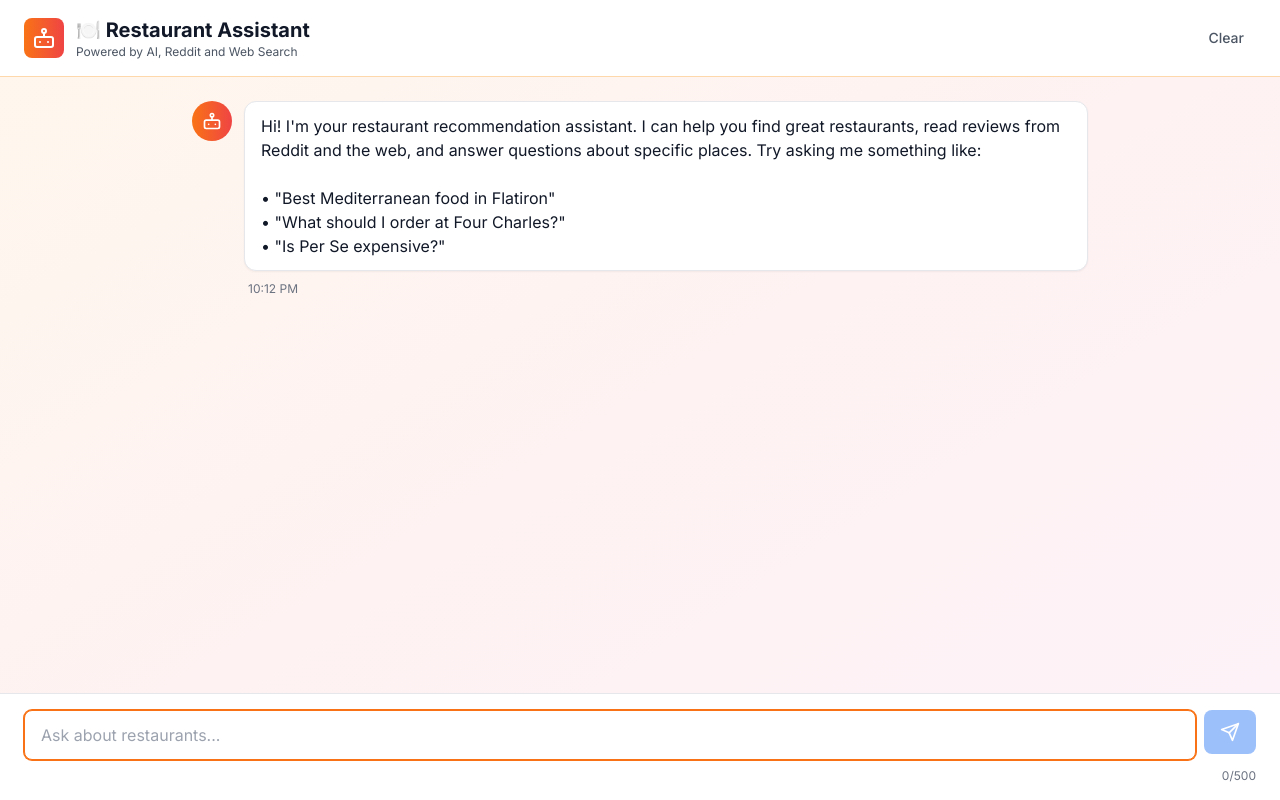
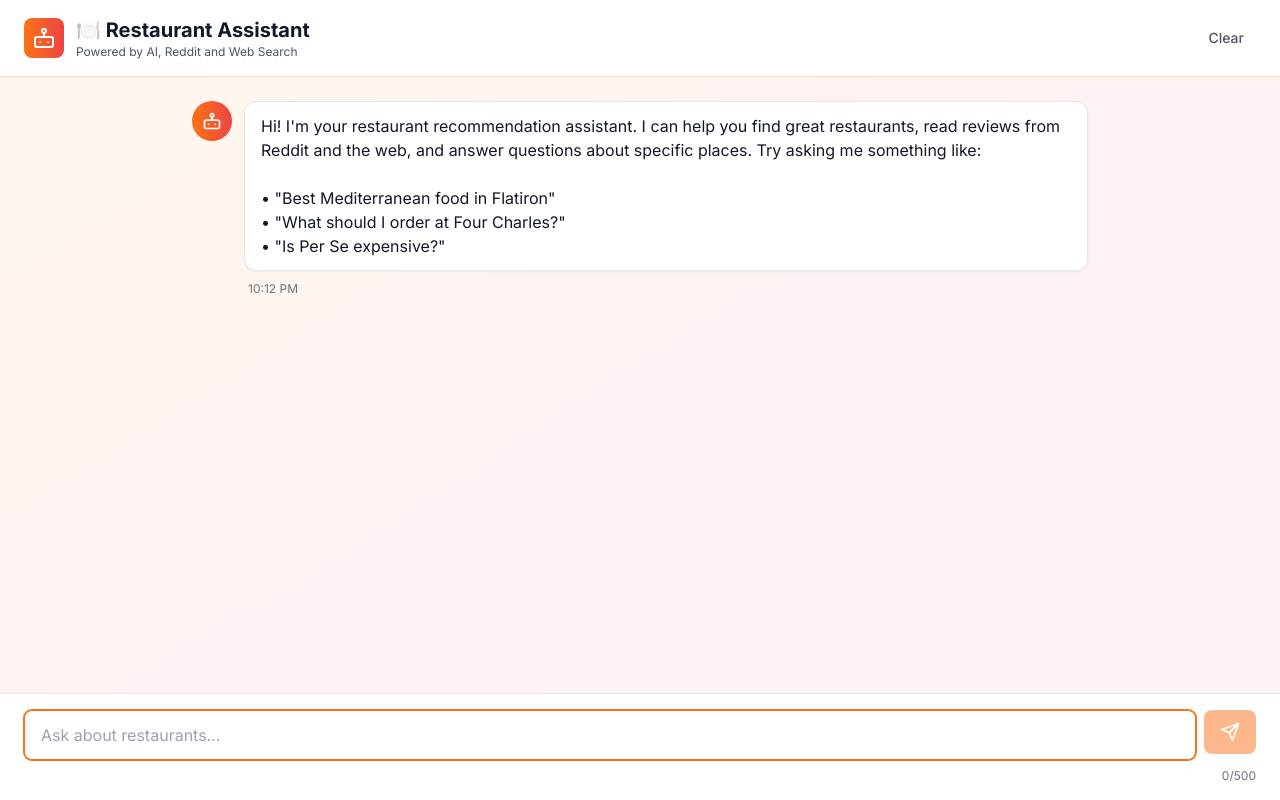
Before and after one commit to kalluru498/restaurant_recommendation_assistant, a Next.js app: page / in a window 1280 px wide. Built offline with nearby package versions, Linux system fonts and the light colour scheme.

Commit message:
UI color changes

```diff
--- a/app/page.tsx
+++ b/app/page.tsx
@@ -321,7 +321,7 @@ export default function ChatPage() {
             <button
               onClick={handleSubmit}
               disabled={!input.trim() || isLoading}
-              className="flex-shrink-0 w-12 h-12 sm:w-auto sm:h-auto sm:px-4 sm:py-3 bg-blue-500 hover:bg-blue-600 text-white rounded-lg focus:ring-2 focus:ring-blue-500 focus:ring-offset-1 disabled:opacity-50 disabled:cursor-not-allowed transition-all duration-200 flex items-center justify-center touch-manipulation"
+              className="flex-shrink-0 w-12 h-12 sm:w-auto sm:h-auto sm:px-4 sm:py-3 bg-orange-500 hover:bg-orange-600 text-white rounded-lg focus:ring-2 focus:ring-orange-500 focus:ring-offset-1 disabled:opacity-50 disabled:cursor-not-allowed transition-all duration-200 flex items-center justify-center touch-manipulation"
               style={{
                 WebkitTapHighlightColor: 'transparent',
                 alignSelf: 'flex-start'
```
